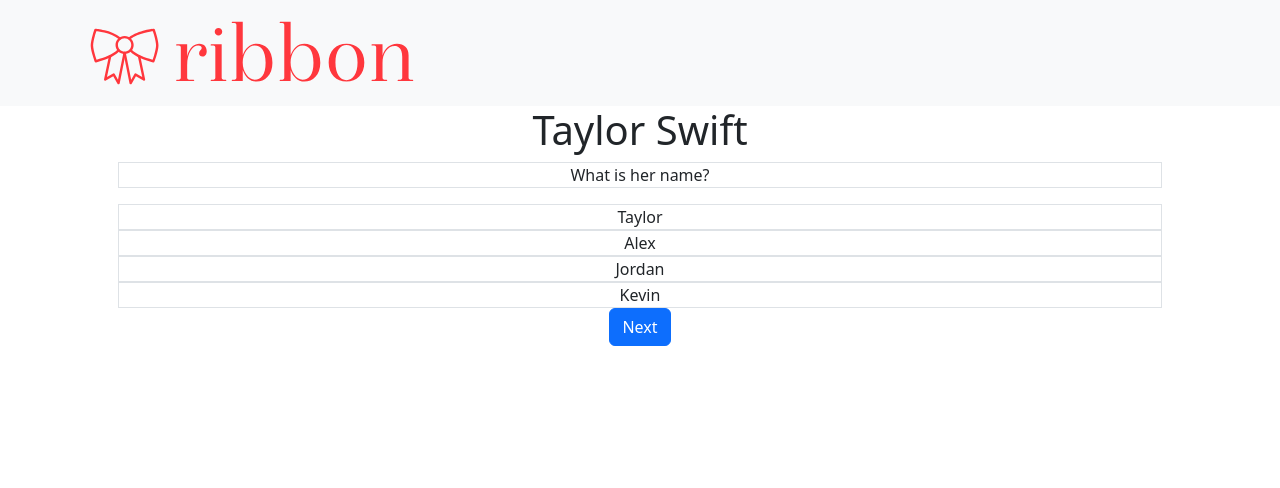
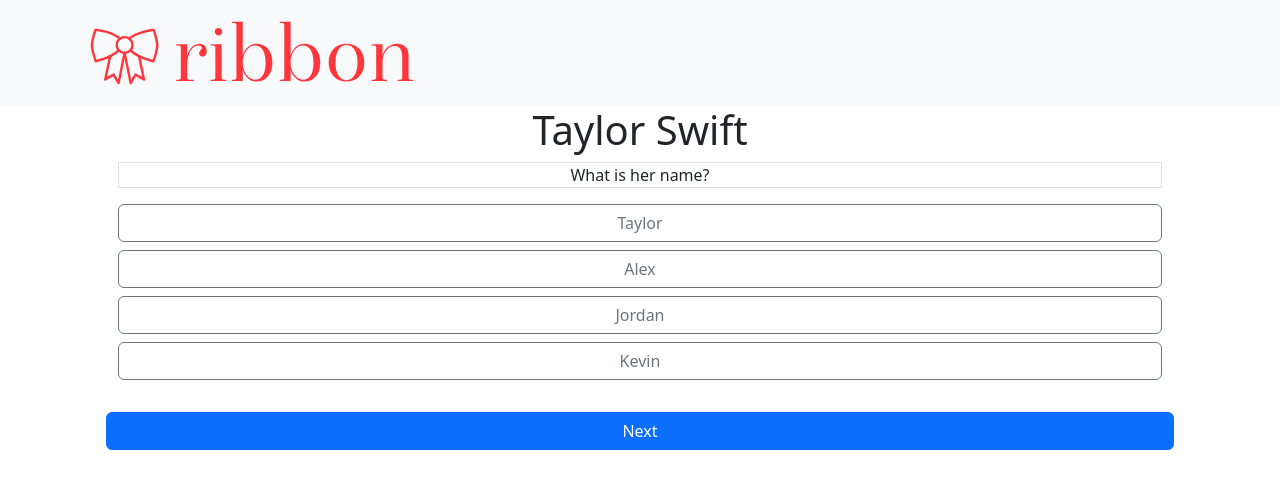
Before and after one commit to jordantab/ribbon, a React (Create React App) app in the folder client/: page /ribbons/tswift in a window 1280 px wide. Both pictures are taken after a click on the button "Next". Shown: the top 488 px of the page. Built offline with nearby package versions, Linux system fonts and the light colour scheme.

Commit message:
Created multiple choice radio buttons

```diff
--- a/client/src/components/riddleContainer/Question.tsx
+++ b/client/src/components/riddleContainer/Question.tsx
@@ -1,6 +1,14 @@
 import React from 'react';
-import { Button, Container, Form, Stack } from 'react-bootstrap';
-import { InputGroup } from 'react-bootstrap';
+import {
+  Button,
+  Col,
+  Container,
+  Form,
+  InputGroup,
+  ToggleButtonGroup,
+  ToggleButton,
+} from 'react-bootstrap';
+import { useState } from 'react';
 
 // TODO: render the current question
 
@@ -9,13 +17,17 @@
   question: string;
   options: string[];
   // TODO: refactor next button
-  answer: string;
-  setUserInput: React.Dispatch<React.SetStateAction<null>>;
+  setUserInput: React.Dispatch<React.SetStateAction<string>>;
 };
 
 function Question(props: QuestionProps): JSX.Element {
-  const { type, question, options, answer } = props;
+  const { type, question, options, setUserInput } = props;
+  const [selectedOption, setSelectedOption] = useState('');
 
+  function handleOptionChange(val: string) {
+    setSelectedOption(val);
+    setUserInput(val);
+  }
   function displayOptions(type: number, options: string[]) {
     return type === 0 ? (
       <InputGroup className="mb-3">
@@ -27,11 +39,21 @@
       </InputGroup>
     ) : (
       options.map((option: string, index: number) => {
-        // TODO: map to multiple choice inputs
         return (
-          <div className="border" key={index}>
-            {option}
-          </div>
+          <Col key={index} className="mb-2">
+            <ToggleButton
+              type="radio"
+              variant="outline-secondary"
+              name="options"
+              id={`radio-${index}`}
+              checked={selectedOption === option}
+              value={option}
+              onChange={(e) => handleOptionChange(e.currentTarget.value)}
+              className="w-100"
+            >
+              {option}
+            </ToggleButton>
+          </Col>
         );
       })
     );
@@ -41,6 +63,11 @@
     <Container>
       <p className="border">{question}</p>
       {displayOptions(type, options)}
+      <ToggleButtonGroup
+        type="radio"
+        name="options"
+        onChange={setUserInput}
+      ></ToggleButtonGroup>
     </Container>
   );
 }
--- a/client/src/components/riddleContainer/RiddleContainer.tsx
+++ b/client/src/components/riddleContainer/RiddleContainer.tsx
@@ -35,7 +35,9 @@
         options={riddle.options}
         setUserInput={setUserInput}
       />
-      <Button onClick={validateUserInput}>Next</Button>
+      <Button onClick={validateUserInput} className="w-100">
+        Next
+      </Button>
     </Container>
   );
 }
```
